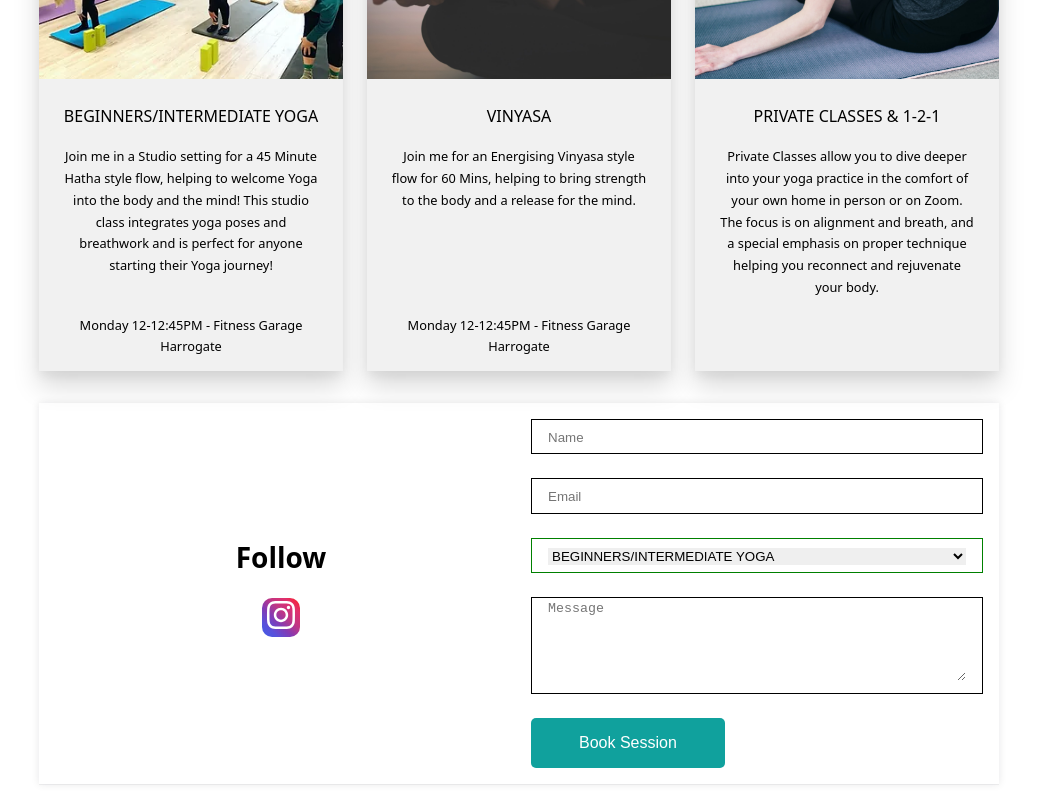
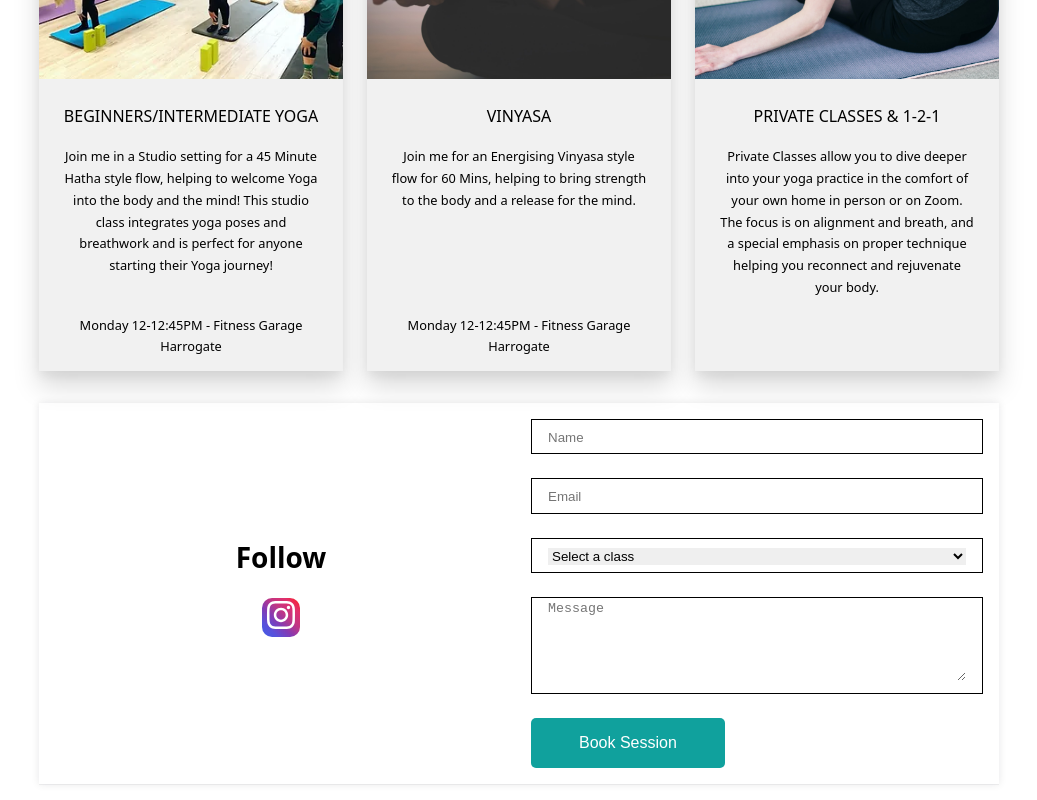
Before and after one commit to kishansuvarna09/samyuktha-yoga, a React (Vite) app: page / in a window 1280 px wide. Shown: the part 1609-2409 px from the top of the page, without its empty margins (121-1158 px from the left). Built offline with nearby package versions, Linux system fonts and the light colour scheme; the HTML template or start-up script is replaced by a standard one.

Commit message:
class type validation

```diff
--- a/src/components/ContactMe/ContactMe.jsx
+++ b/src/components/ContactMe/ContactMe.jsx
@@ -66,6 +66,9 @@ const ContactMe = () => {
     }
     if (!nameValidation(_params?.user_name, 20)) {
       errors.user_name = 'Invalid input';
+    }
+    if (!nameValidation(_params?.class_type, 20)) {
+      errors.class_type = 'Please select one';
     }
     if (!nameValidation(_params?.message, 50, true)) {
       errors.message = 'Maximum of 50 characters allowed';
@@ -188,18 +191,29 @@ const ContactMe = () => {
                 <Error message={errors?.user_email} />
               </div>
 
-              <div className="input">
+              <div
+                className="input"
+                style={{
+                  border: errors?.class_type
+                    ? '2px solid red'
+                    : '1px solid #000000',
+                }}
+              >
                 <select
                   name="class_type"
                   onChange={handleChange}
-                  value={templateParams.class_types}
+                  value={templateParams.class_type}
                 >
+                  <option value="" disabled>
+                    Select a class
+                  </option>
                   {classTypes.map((_class) => (
                     <option key={_class.value} value={_class.name}>
                       {_class.name}
                     </option>
                   ))}
                 </select>
+                <Error message={errors?.class_type} />
               </div>
               <div
                 className="input"
```
